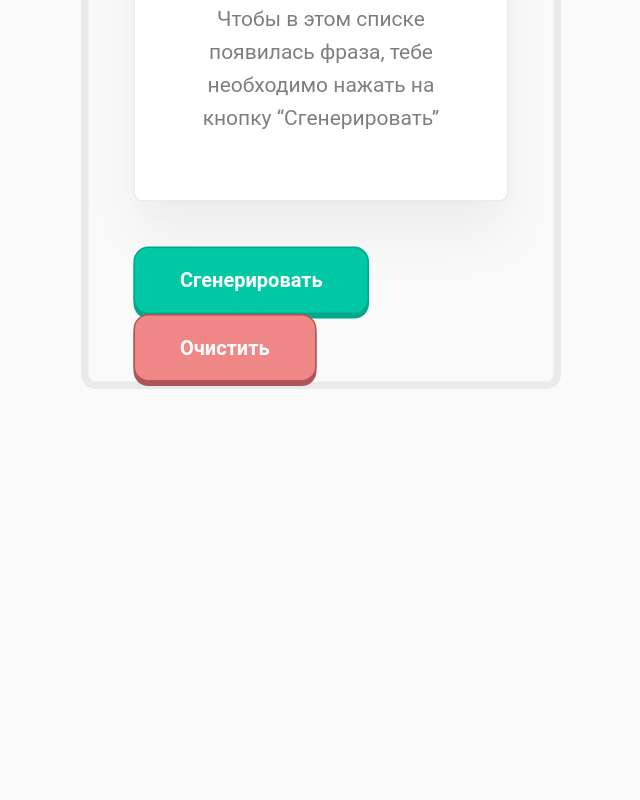
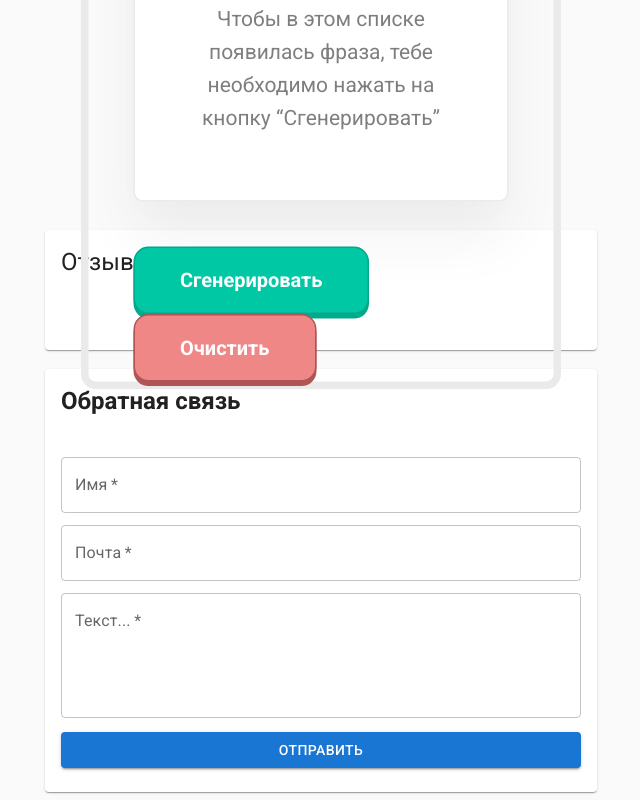
Before and after one commit to lavr-tsiporin/Archakov, a React (Create React App) app: page / in a window 1280 px wide. Shown: the part 713-1513 px from the top of the page, without its empty margins (319-959 px from the left). Before the commit the page ends 1102 px from the top, so only its background shows below. Built offline with nearby package versions, Linux system fonts and the light colour scheme.

Commit message:
DZ-5 for review

```diff
--- a/package.json
+++ b/package.json
@@ -11,6 +11,10 @@
     "printWidth": 100
   },
   "dependencies": {
+    "@emotion/react": "^11.5.0",
+    "@emotion/styled": "^11.3.0",
+    "@mui/icons-material": "^5.0.4",
+    "@mui/material": "^5.0.4",
     "@testing-library/jest-dom": "^5.11.4",
     "@testing-library/react": "^11.1.0",
     "@testing-library/user-event": "^12.1.10",
--- a/public/index.html
+++ b/public/index.html
@@ -15,6 +15,10 @@
       user's mobile device or desktop. See https://developers.google.com/web/fundamentals/web-app-manifest/
     -->
     <link rel="manifest" href="%PUBLIC_URL%/manifest.json" />
+    <link
+            rel="stylesheet"
+            href="https://fonts.googleapis.com/css?family=Roboto:300,400,500,700&display=swap"
+    />
     <!--
       Notice the use of %PUBLIC_URL% in the tags above.
       It will be replaced with the URL of the `public` folder during the build.
--- a/src/App.js
+++ b/src/App.js
@@ -1,6 +1,7 @@
 import { TutorialOne } from './tutorial-1/TutorialOne';
 import { TutorialTwo } from './tutorial-2/TutorialTwo';
 import { TutorialFour } from './tutorial-4/TutorialFour';
+import { TutorialFive } from './tutorial-5/TutorialFive';
 
 export function App() {
   return (
@@ -8,6 +9,7 @@ export function App() {
       <TutorialOne />
       <TutorialTwo />
       <TutorialFour />
+      <TutorialFive />
     </div>
   );
 }
--- /dev/null
+++ b/src/tutorial-5/TutorialFive.js
@@ -0,0 +1,30 @@
+import React, { useEffect, useState } from 'react';
+import { Container } from '@mui/material';
+import { Form } from './components/Form/Form';
+import { FeedbackList } from './components/FeedbackList/FeedbackList';
+
+export const TutorialFive = () => {
+  const [feedbacksData, setFeedbacksData] = useState(() => {
+    return JSON.parse(localStorage.getItem('comments')) || [];
+  });
+
+  const handleAddFeedback = (obj) => {
+    setFeedbacksData([...feedbacksData, obj]);
+  };
+
+  const handleDeleteFeedback = (id) => {
+    setFeedbacksData(feedbacksData.filter((_, idx) => idx !== id));
+  };
+
+  useEffect(() => {
+    localStorage.setItem('comments', JSON.stringify(feedbacksData));
+  }, [feedbacksData]);
+
+  return (
+    <Container maxWidth="sm">
+      <FeedbackList feedbacks={feedbacksData} onDeleteFeedback={handleDeleteFeedback} />
+      <br />
+      <Form onAddFeedback={handleAddFeedback} />
+    </Container>
+  );
+};
--- /dev/null
+++ b/src/tutorial-5/components/FeedbackList/FeedbackList.js
@@ -0,0 +1,56 @@
+import React from 'react';
+import {
+  CardHeader,
+  CardContent,
+  List,
+  ListItem,
+  ListItemAvatar,
+  Avatar,
+  ListItemText,
+  Card,
+  IconButton,
+  Typography
+} from '@mui/material';
+
+import PersonOutlineIcon from '@mui/icons-material/PersonOutline';
+import DeleteIcon from '@mui/icons-material/Delete';
+
+export const FeedbackList = ({ feedbacks, onDeleteFeedback }) => {
+  return (
+    <>
+      <Card>
+        <CardHeader title="Отзывы:" />
+        <CardContent>
+          <List>
+            {feedbacks.map((feedback, id) => {
+              return (
+                <ListItem key={id}>
+                  <ListItemAvatar>
+                    <Avatar>
+                      <PersonOutlineIcon />
+                    </Avatar>
+                  </ListItemAvatar>
+                  <ListItemText primary={feedback.fullName} secondary={
+                    <React.Fragment>
+                      <Typography
+                        sx={{ display: 'block' }}
+                        component="span"
+                        variant="body2"
+                      >
+                        {feedback.createdAt}
+                      </Typography>
+                      {feedback.text}
+                    </React.Fragment>
+                  } />
+                  <IconButton onClick={() => onDeleteFeedback(id)}>
+                    <DeleteIcon />
+                  </IconButton>
+                </ListItem>
+              );
+            })}
+          </List>
+        </CardContent>
+      </Card>
+    </>
+  );
+};
--- /dev/null
+++ b/src/tutorial-5/components/Form/Form.js
@@ -0,0 +1,136 @@
+import React, { useState } from 'react';
+import { CardHeader, CardContent, TextField, Button, Card } from '@mui/material';
+
+export const Form = ({ onAddFeedback }) => {
+  const [formData, setFormData] = useState({
+    fullName: '',
+    email: '',
+    text: '',
+    error: {
+      name: false,
+      email: false,
+      text: false,
+    },
+  });
+
+  const refreshFormAndAddFeedback = () => {
+    const error = {
+      name: false,
+      email: false,
+      text: false,
+    };
+
+    if (formData.fullName === '') {
+      error.name = true;
+    }
+
+    if (formData.email === '') {
+      error.email = true;
+    }
+
+    if (formData.text === '') {
+      error.text = true;
+    }
+
+    if (error.name || error.email || error.text) {
+      return setFormData({ ...formData, error });
+    }
+
+    setFormData({
+      fullName: '',
+      email: '',
+      text: '',
+      error: {
+        name: false,
+        email: false,
+        text: false,
+      },
+    });
+
+    onAddFeedback({
+      fullName: formData.fullName,
+      email: formData.email,
+      createdAt: new Date().toDateString(),
+      text: formData.text,
+    });
+  };
+
+  return (
+    <>
+      <Card>
+        <CardHeader title={<b>Обратная связь</b>} />
+        <CardContent>
+          <TextField
+            id="name"
+            fullWidth
+            label="Имя"
+            variant="outlined"
+            margin="dense"
+            error={formData.error.name}
+            value={formData.fullName}
+            onChange={(e) =>
+              setFormData({
+                ...formData,
+                fullName: e.target.value,
+                error: {
+                  ...formData.error,
+                  name: false,
+                },
+              })
+            }
+            required
+          />
+          <TextField
+            id="email"
+            fullWidth
+            label="Почта"
+            variant="outlined"
+            margin="dense"
+            error={formData.error.email}
+            value={formData.email}
+            onChange={(e) =>
+              setFormData({
+                ...formData,
+                email: e.target.value,
+                error: {
+                  ...formData.error,
+                  email: false,
+                },
+              })
+            }
+            required
+          />
+          <TextField
+            id="text"
+            fullWidth
+            label="Текст..."
+            variant="outlined"
+            margin="dense"
+            multiline
+            rows={4}
+            error={formData.error.text}
+            value={formData.text}
+            onChange={(e) =>
+              setFormData({
+                ...formData,
+                text: e.target.value,
+                error: {
+                  ...formData.error,
+                  text: false,
+                },
+              })
+            }
+            required
+          />
+          <Button
+            sx={{ marginTop: '10px' }}
+            variant="contained"
+            fullWidth
+            onClick={refreshFormAndAddFeedback}>
+            Отправить
+          </Button>
+        </CardContent>
+      </Card>
+    </>
+  );
+};
```
Also changed, not shown: 2 other files (tests, documents, lock files or other folders).
